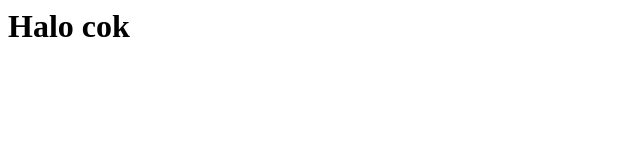
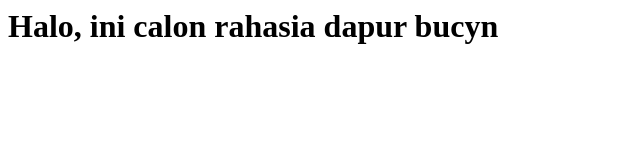
Before and after one commit to guskoro/dapurbucyn, a plain HTML site: page index.html in a window 1280 px wide. Shown: the whole page, without its empty margins (0-640 px from the left). Drawn offline with Linux system fonts and the light colour scheme.

Commit message:
Update index.html

```diff
--- a/index.html
+++ b/index.html
@@ -1 +1 @@
-<h1><strong> Halo cok </strong></h1>
+<h1><strong> Halo, ini calon rahasia dapur bucyn </strong></h1>
```
